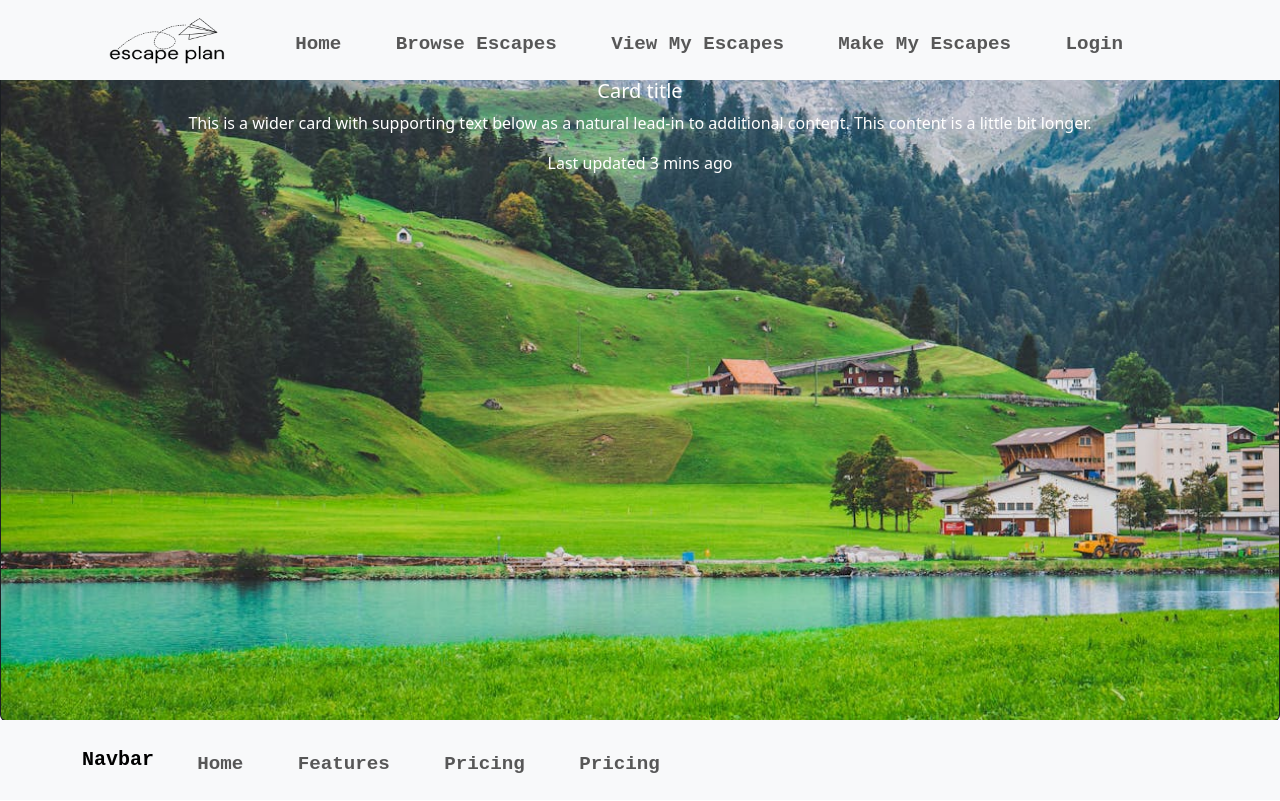
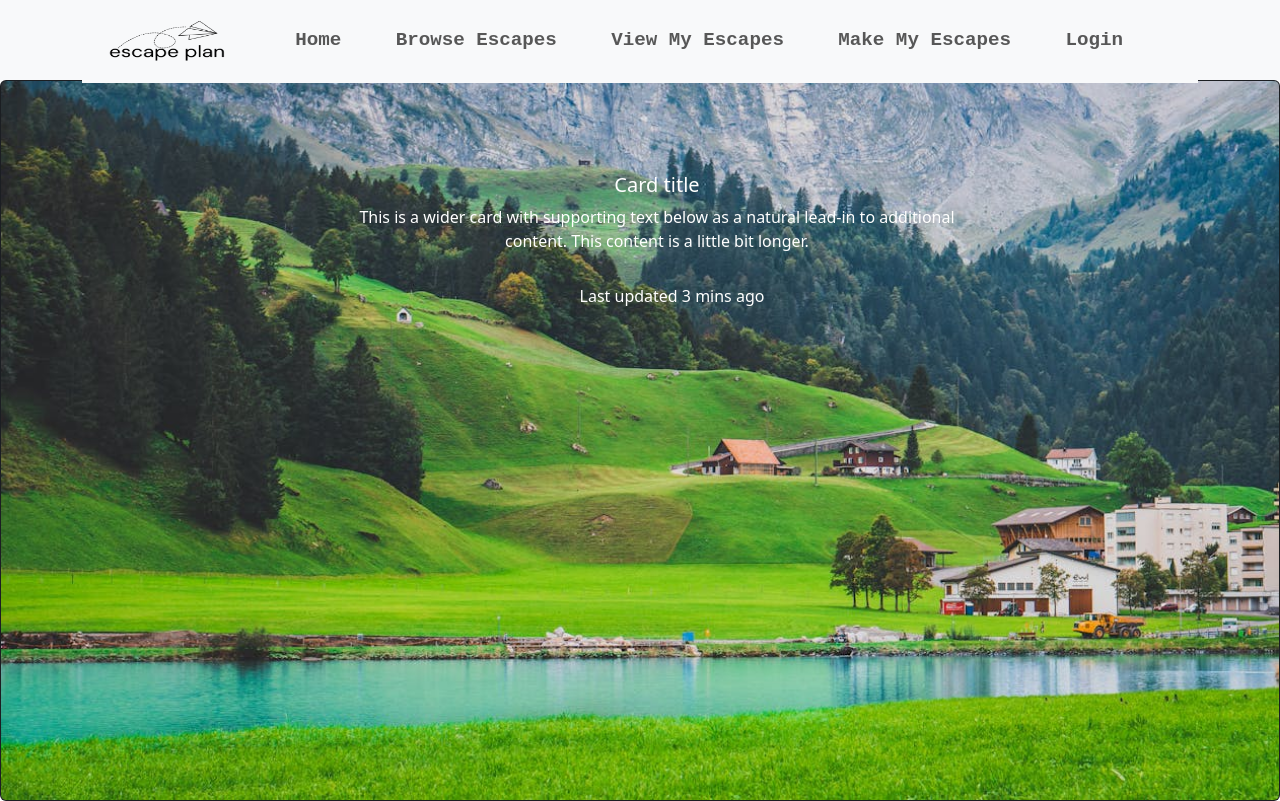
Before and after one commit to vmlayton87/milestone-project-2, a React (Vite) app: page / in a window 1280 px wide. Built offline with nearby package versions, Linux system fonts and the light colour scheme.

Commit message:
Worked on the home page formatting with the navbar and page text

```diff
--- a/src/client/App.css
+++ b/src/client/App.css
@@ -9,11 +9,24 @@ Nav {
   font-family: 'Courier New', Courier, monospace;
 }
 
+.navbar-container {
+  height: 10vh;
+  width: 100%;
+  display: flex;
+  align-items: center;
+  justify-content: space-evenly;
+  flex-wrap: nowrap;
+}
+
 .nav-link {
   margin-left: 1em;
   margin-right: 1em;
   margin-top: 0.5em;
+  margin-bottom: 0.5em;
+  display: flex;
+  align-items: center;
 }
+
 .navbar-logo {
   height: auto;
   width: 100%;
@@ -36,3 +49,16 @@ align-items: center;
 a {
 text-decoration: none;
 }
+
+.home-text {
+  position: relative;
+  top: 7vh;
+  left: 25vw;
+  display: flex;
+  align-content: center;
+  justify-content: space-evenly;
+  height: 20vh;
+  min-height: 5vh;
+  width: 50vw;
+  flex-wrap: wrap;
+}
--- a/src/client/App.jsx
+++ b/src/client/App.jsx
@@ -35,7 +35,7 @@ function App() {
             <Route path="/login" element={<Login />} />
             <Route path ="/register" element={<Register />} />
           </Routes>
-        <Footer />
+        {/* <Footer /> */}
       </Router>
       </AuthProvider>
     </div>
--- a/src/client/components/HomePage.jsx
+++ b/src/client/components/HomePage.jsx
@@ -6,13 +6,13 @@ function HomePage() {
     <Card className="bg-dark text-white" >
       <Card.Img src={HomePageImage} alt="Card image" />
       <Card.ImgOverlay>
-        <div style={{padding: '5%'}}>
-        <Card.Title>Card title</Card.Title>
-        <Card.Text>
-          This is a wider card with supporting text below as a natural lead-in
-          to additional content. This content is a little bit longer.
-        </Card.Text>
-        <Card.Text>Last updated 3 mins ago</Card.Text>
+        <div class='home-text'>
+          <Card.Title>Card title</Card.Title>
+          <Card.Text>
+            This is a wider card with supporting text below as a natural lead-in
+            to additional content. This content is a little bit longer.
+          </Card.Text>
+          <Card.Text style={{position:'relative',top:'15px',left:'15px'}}>Last updated 3 mins ago</Card.Text>
         </div>
       </Card.ImgOverlay>
     </Card>
--- a/src/client/components/Navigation.jsx
+++ b/src/client/components/Navigation.jsx
@@ -17,15 +17,18 @@ const Navigation = () => {
   const { isAuthenticated, logout } = useAuth()
 
     return (
-        <div>
-          <Navbar expand="lg" className="bg-body-tertiary" fixed='top'style={{height:'10vh'}}>
+        <div class='navbar-container'>
+          <Navbar expand="lg" className="bg-body-tertiary" fixed='top' style={{height:'10%', diplay:'flex', alignContent:'center', justifyContent:'space-evenly'}}>
             <Container>
-              <Navbar.Brand href="/">
+              {/* <Navbar.Brand href="/">
                 <img src={temp_logo} alt='logo' className="navbar-logo" style={{height:'85px', width:'170px'}}/>
-              </Navbar.Brand>
+              </Navbar.Brand> */}
               <Navbar.Toggle aria-controls="basic-navbar-nav" />
               <Navbar.Collapse id="basic-navbar-nav" style={navCollapStyle}>
                 <Nav className="me-auto">
+                  <Navbar.Brand href="/">
+                  <img src={temp_logo} alt='logo' className="navbar-logo" style={{height:'75px', width:'170px'}}/>
+                  </Navbar.Brand>
                   <Nav.Link href="/">Home</Nav.Link>
                   {/* <NavDropdown title="Inspirations" id="basic-nav-dropdown">
                     <NavDropdown.Item href="/inspiration/category_1">Category 1</NavDropdown.Item>
```
